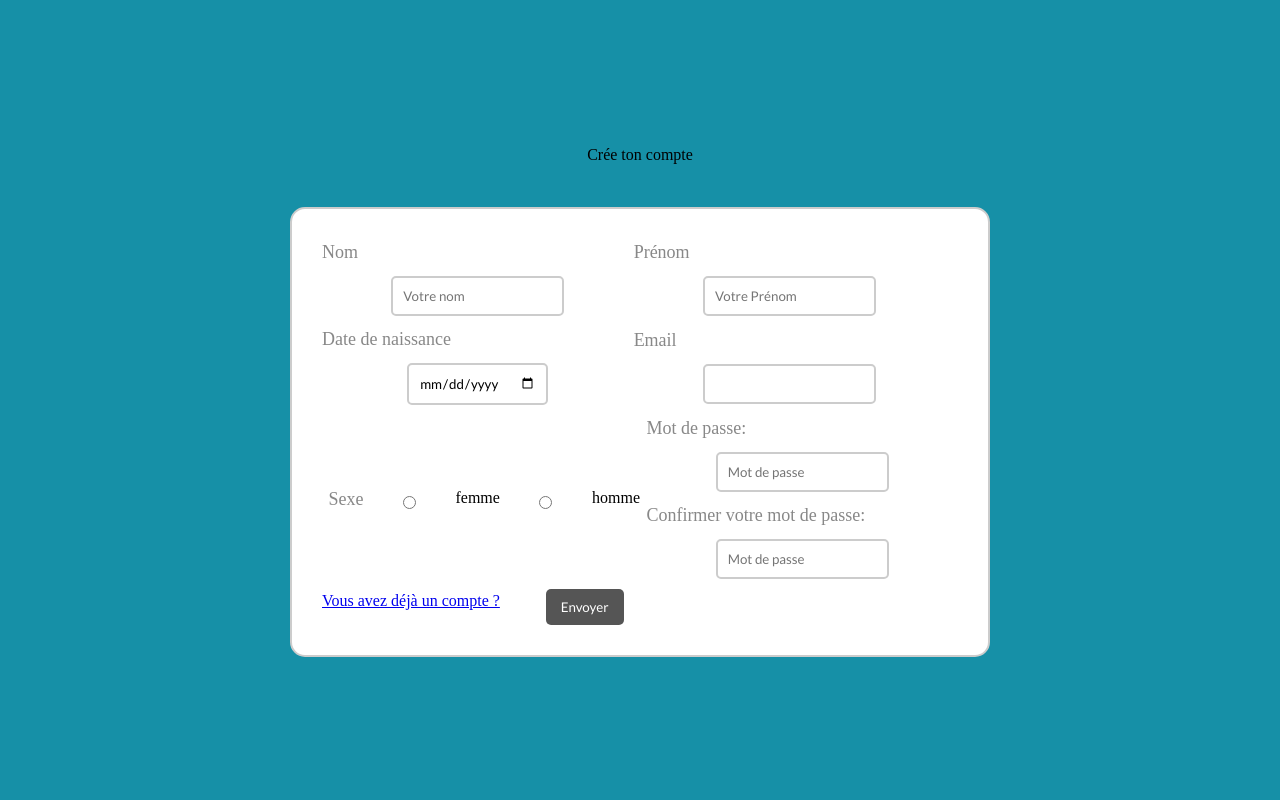
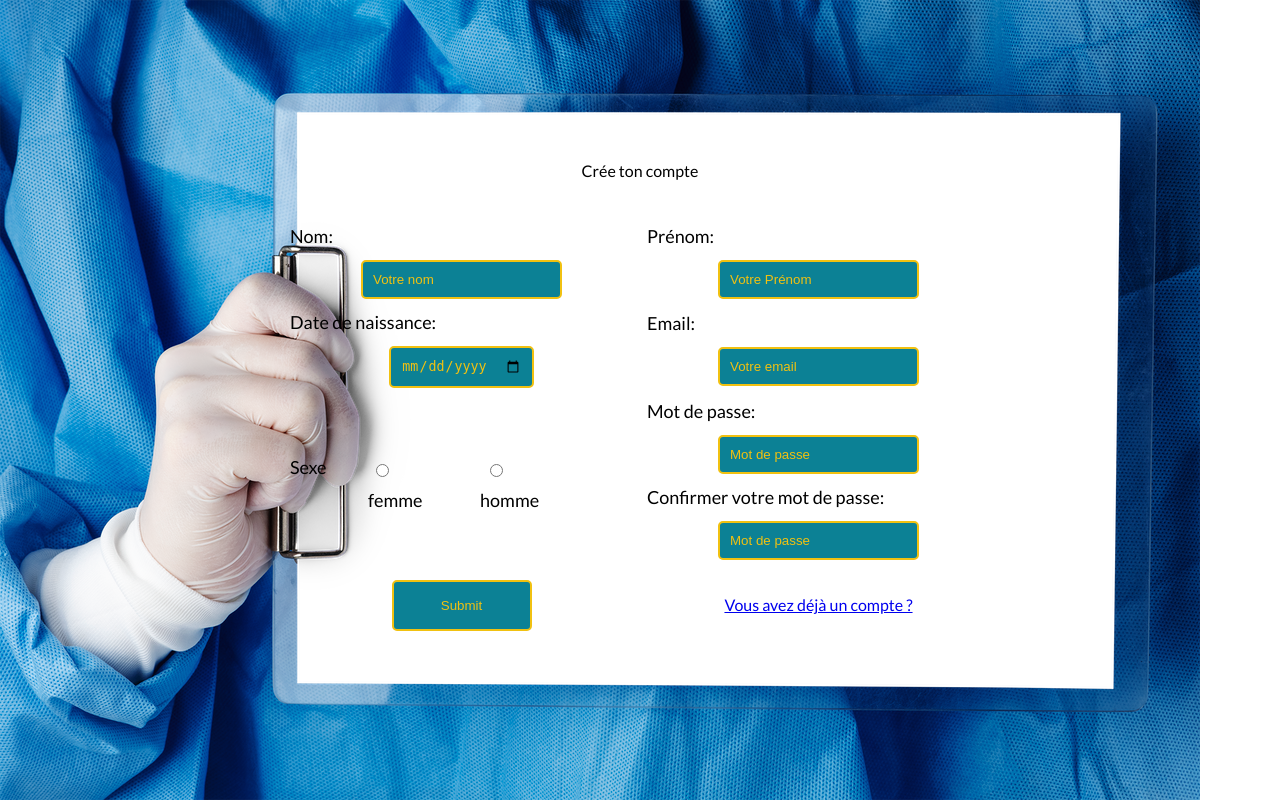
Before and after one commit to Johjoh-6/La-Vacuna-del-Sol, a PHP site: page /inscription.php in a window 1280 px wide. Run offline with PHP 8.4, Linux system fonts and the light colour scheme.

Commit message:
tableauinsc

```diff
--- a/asset/css/root.css
+++ b/asset/css/root.css
@@ -1,11 +1,12 @@
 /* SET variable */
 :root{
     /*Color*/
+    --bleu: #0C8195;
+    --jaune: #F1C111;
+    --black: #000;
 
+
+}
     /*Font*/
 
     /*Font size*/
-
-
-
-}
--- a/asset/css/style.css
+++ b/asset/css/style.css
@@ -4,8 +4,11 @@
     src: url("../fonts/Lato-Regular.ttf");
 }
 /* Change*/
-body {
-    background: #1690A7;
+#formulaire {
+    background-image: url(../img/inscription.png);
+    background-repeat: no-repeat;
+    font-family: 'lato';
+    background-color:#ffffff;
     display: flex;
     justify-content: center;
     align-items: center;
@@ -13,61 +16,65 @@ body {
     flex-direction: column;
 }
 
-*{
-    font-family: 'lato';
-    box-sizing: border-box;
-}
-
-form {
+.wrap_account {
     width: 700px;
-    border: 2px solid #ccc;
-    padding: 30px;
-    background: #fff;
-    border-radius: 15px;
+    margin: 0 auto;
     display: flex;
     flex-flow: row wrap;
     align-items: center;
+    column-gap: 2%;
+
 }
-form > *{
+.wrap_account > *{
     width: 49%;
 }
-
-h2 {
+.submit_inscription {
+    padding: 1rem;
+    width: 20%;
+    justify-content: center;
+}
+#formulaire h2 {
     text-align: center;
     margin-bottom: 40px;
 }
 
 input {
+    color: var(--jaune);
     display: flex;
-    border: 2px solid #ccc;
-
+    border: 2px solid var(--jaune);
+    background-color: var(--bleu);
     padding: 10px;
     margin: 10px auto;
     border-radius: 5px;
 }
+input::placeholder {
+    color: var(--jaune);
 
+}
 
 .sexe {
     display: flex;
-    justify-content: space-between;
-    margin: auto;
-    text-align: center;
+
 }
-label {
-    color: #888;
+.sexe p{
+    color: black;
+    font-size: 18px;
+}
+.sexe span{
+    margin:1rem;
+    margin-left: 2.6rem;
+
+}
+#formulaire label {
+    color: black;
     font-size: 18px;
 }
 
-button {
-    float: right;
-    background: #555;
-    padding: 10px 15px;
-    color: #fff;
-    border-radius: 5px;
-    margin-right: 10px;
-    border: none;
+.ca {
+    display: flex;
+    justify-content: center;
 }
-button:hover{
+input:hover{
     opacity: .7;
 }
 
--- a/inc/pdo.php
+++ b/inc/pdo.php
@@ -1,7 +1,7 @@
 <?php
 // Change the DBname !!!!
 try {
-    $pdo = new PDO('mysql:host=localhost;dbname=vds', "root", "", array(
+    $pdo = new PDO('mysql:host=localhost;dbname=vds', "root", "root", array(
         PDO::MYSQL_ATTR_INIT_COMMAND => "SET NAMES utf8",
         PDO::ATTR_DEFAULT_FETCH_MODE => PDO::FETCH_ASSOC,
         PDO::ATTR_ERRMODE => PDO::ERRMODE_WARNING
--- a/inscription.php
+++ b/inscription.php
@@ -7,11 +7,11 @@ require ('inc/pdo.php');
 
 
 include ('inc/header.php');?>
-
+<section id="formulaire">
     <h2>Crée ton compte</h2>
     <form class="wrap_account" action="" method="post">
         <div>
-            <label for="name">Nom</label>
+            <label for="name">Nom: </label>
             <input type="text"
                    name="name"
                    id="name"
@@ -20,7 +20,7 @@ include ('inc/header.php');?>
         </div>
 
         <div>
-            <label for="fname">Prénom</label>
+            <label for="fname">Prénom:</label>
             <input type="text"
                    name="fname"
                    placeholder="Votre Prénom"
@@ -28,19 +28,23 @@ include ('inc/header.php');?>
         </div>
 
         <div>
-            <label for="date">Date de naissance</label>
+            <label for="date">Date de naissance:</label>
             <input type="date"
                    name="date">
         </div>
         <div>
-            <label for="email">Email</label>
-            <input type="email" id="email" name="email" value="">
+            <label for="email">Email:</label>
+            <input type="email" id="email" name="email" placeholder="Votre email" value="">
             <span class="error"></span>
         </div>
         <div class="sexe">
-            <label for="sexes">Sexe</label>
-            <input type="radio" name="genre" value="femme"><span>femme</span>
-            <input type="radio" name="genre" value="homme"><span>homme</span>
+            <p>Sexe</p>
+            <label for="femme">
+                <input type="radio" name="genre" value="femme"><span>femme</span>
+            </label>
+            <label for="homme">
+                <input type="radio" name="genre" value="homme"><span>homme</span>
+            </label>
         </div>
 
         <div>
@@ -49,17 +53,14 @@ include ('inc/header.php');?>
                    name="password"
                    placeholder="Mot de passe">
 
-            <label for="mdp2">Confirmer votre mot de passe:</label>
+            <label for="password">Confirmer votre mot de passe:</label>
             <input type="password"
                    name="re_password"
                    placeholder="Mot de passe">
         </div>
-        <div>
-            <button type="submit">Envoyer</button>
-            <a href="index.php" class="ca">Vous avez déjà un compte ?</a>
-        </div>
-
+            <input class ="submit_inscription" type="submit" id="submitted" name="submitted">
+            <p><a href="index.php" class="ca">Vous avez déjà un compte ?</a></p>
     </form>
-
+</section>
 <?php
 include ('inc/footer.php');
```
Also changed, not shown: asset/img/inscription.png (added), asset/img/papier.jpg (added), 2 other files.
